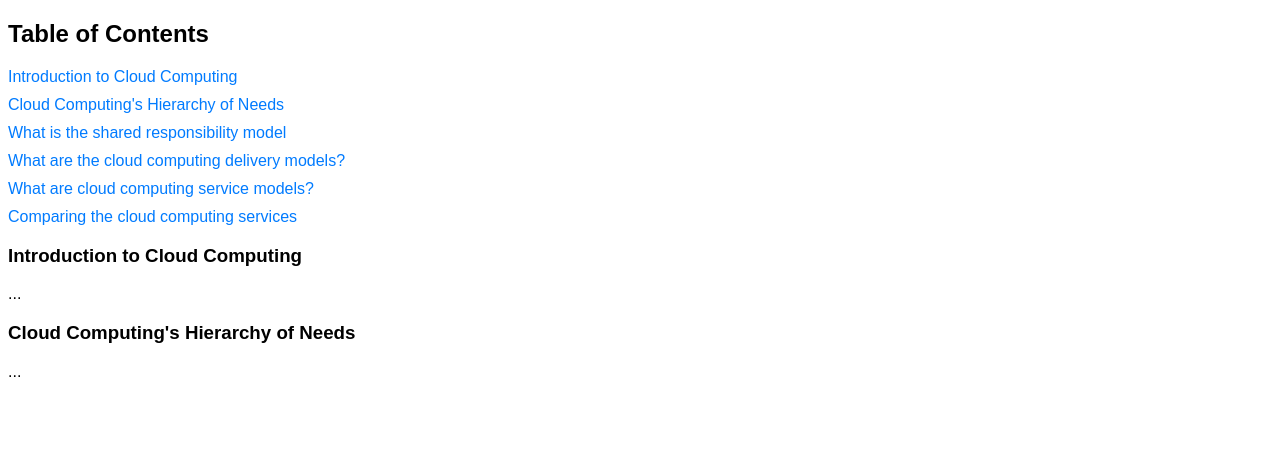
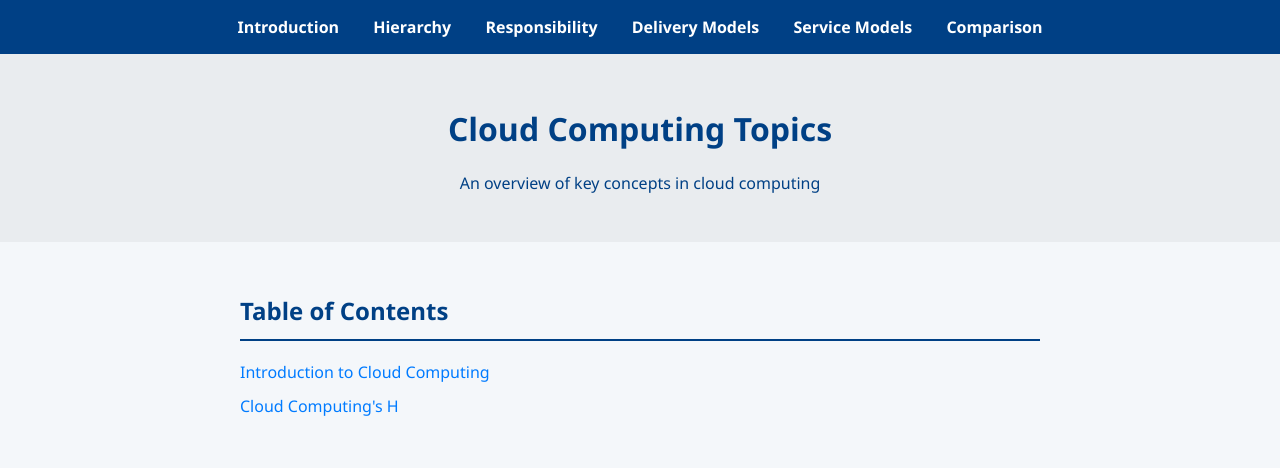
Before and after one commit to hisrarul/israrulhaque.github.io, a plain HTML site: page index.html in a window 1280 px wide. Drawn offline with Linux system fonts and the light colour scheme.

Commit message:
updated index.html

```diff
--- a/index.html
+++ b/index.html
@@ -2,44 +2,107 @@
 <html lang="en">
 <head>
   <meta charset="UTF-8">
-  <title>Table of Contents</title>
+  <meta name="viewport" content="width=device-width, initial-scale=1">
+  <title>Cloud Computing Topics</title>
   <style>
     body {
-      font-family: Arial, sans-serif;
+      margin: 0;
+      font-family: 'Segoe UI', Tahoma, Geneva, Verdana, sans-serif;
+      background-color: #f4f7fa;
+      color: #333;
     }
-    ul {
+
+    /* Navigation Bar */
+    .navbar {
+      background-color: #004085;
+      padding: 1em;
+      text-align: center;
+    }
+
+    .navbar a {
+      color: #fff;
+      text-decoration: none;
+      margin: 0 15px;
+      font-weight: bold;
+    }
+
+    .navbar a:hover {
+      text-decoration: underline;
+    }
+
+    /* Page Header */
+    .header {
+      padding: 2em;
+      text-align: center;
+      background-color: #e9ecef;
+      color: #004085;
+    }
+
+    /* Table of Contents */
+    .toc {
+      padding: 2em;
+      max-width: 800px;
+      margin: auto;
+    }
+
+    .toc h2 {
+      color: #004085;
+      border-bottom: 2px solid #004085;
+      padding-bottom: 0.5em;
+    }
+
+    .toc ul {
       list-style-type: none;
       padding-left: 0;
     }
-    li {
-      margin: 10px 0;
+
+    .toc li {
+      margin: 12px 0;
     }
-    a {
+
+    .toc a {
+      color: #007BFF;
       text-decoration: none;
-      color: #007BFF;
     }
-    a:hover {
+
+    .toc a:hover {
       text-decoration: underline;
+    }
+
+    /* Sections */
+    section {
+      padding: 2em;
+      max-width: 800px;
+      margin: auto;
+      background-color: white;
+      margin-bottom: 1em;
+      border-radius: 8px;
+      box-shadow: 0 0 10px rgba(0,0,0,0.05);
+    }
+
+    section h3 {
+      color: #004085;
     }
   </style>
 </head>
 <body>
 
-  <h2>Table of Contents</h2>
-  <ul>
-    <li><a href="#introduction">Introduction to Cloud Computing</a></li>
-    <li><a href="#hierarchy">Cloud Computing's Hierarchy of Needs</a></li>
-    <li><a href="#shared-responsibility">What is the shared responsibility model</a></li>
-    <li><a href="#delivery-models">What are the cloud computing delivery models?</a></li>
-    <li><a href="#service-models">What are cloud computing service models?</a></li>
-    <li><a href="#comparison">Comparing the cloud computing services</a></li>
-  </ul>
+  <div class="navbar">
+    <a href="#introduction">Introduction</a>
+    <a href="#hierarchy">Hierarchy</a>
+    <a href="#shared-responsibility">Responsibility</a>
+    <a href="#delivery-models">Delivery Models</a>
+    <a href="#service-models">Service Models</a>
+    <a href="#comparison">Comparison</a>
+  </div>
 
-  <!-- Section anchors for linking -->
-  <h3 id="introduction">Introduction to Cloud Computing</h3>
-  <p>...</p>
+  <div class="header">
+    <h1>Cloud Computing Topics</h1>
+    <p>An overview of key concepts in cloud computing</p>
+  </div>
 
-  <h3 id="hierarchy">Cloud Computing's Hierarchy of Needs</h3>
-  <p>...</p>
-
-  <h3 id="shared
+  <div class="toc">
+    <h2>Table of Contents</h2>
+    <ul>
+      <li><a href="#introduction">Introduction to Cloud Computing</a></li>
+      <li><a href="#hierarchy">Cloud Computing's H
```
